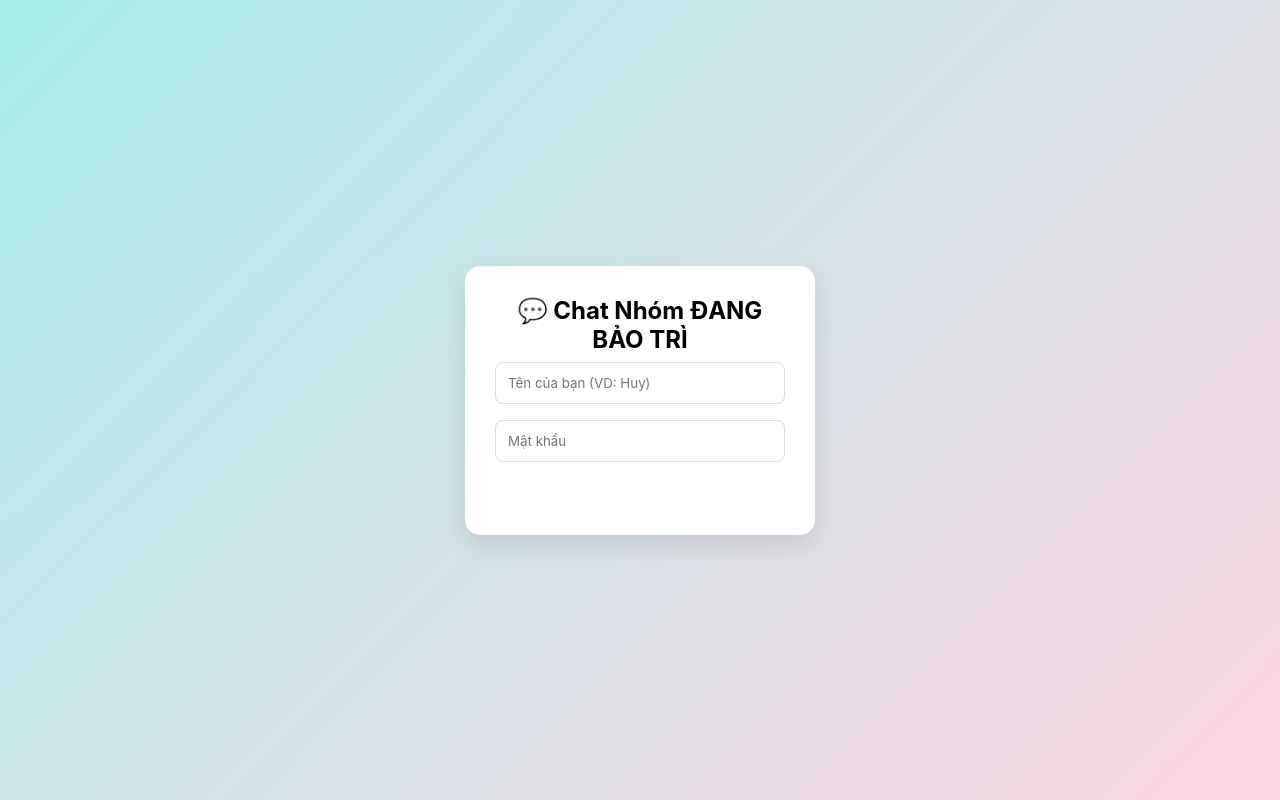
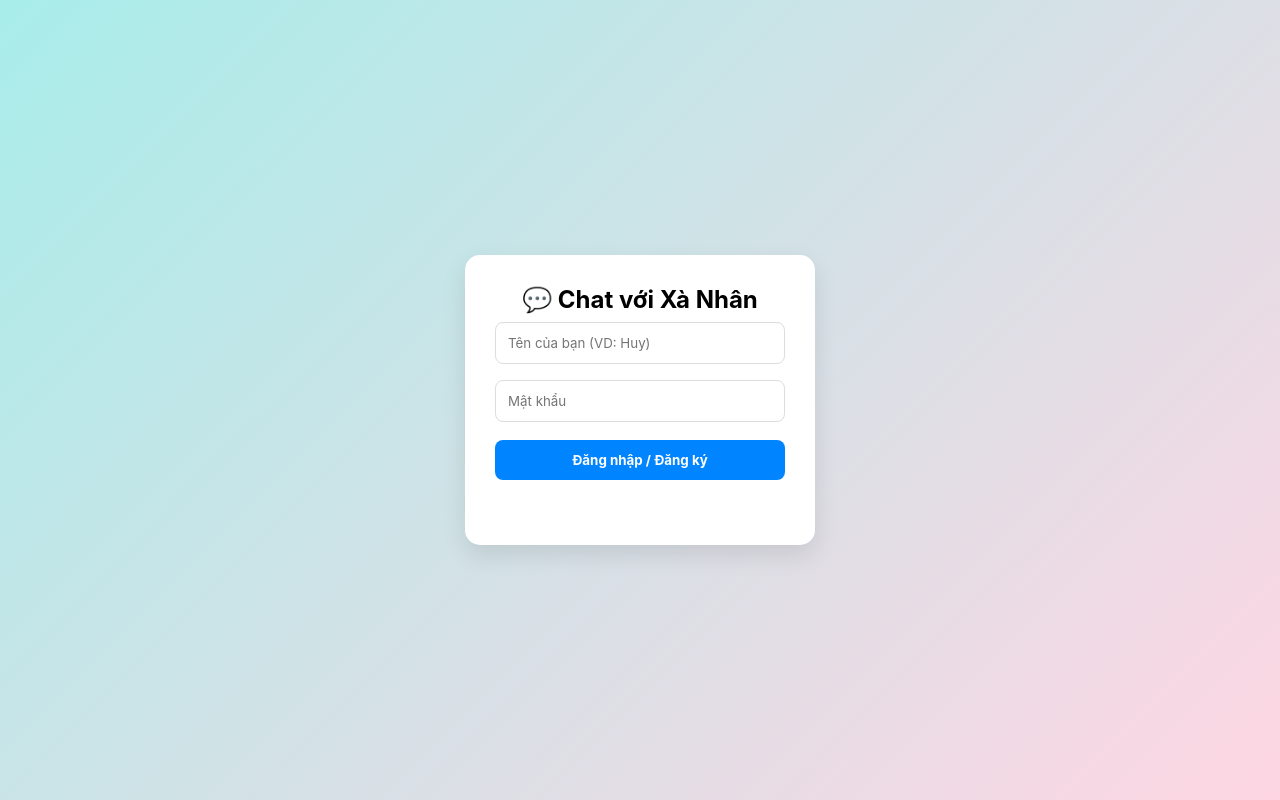
Before and after one commit to thanhvanhoccode/ChatWithMe, a plain HTML site: page index.html in a window 1280 px wide. Drawn offline with Linux system fonts and the light colour scheme.

```diff
--- a/index.html
+++ b/index.html
@@ -134,9 +134,10 @@
     <!-- 1. MÀN HÌNH ĐĂNG NHẬP -->
     <div id="login-screen">
         <div class="login-box">
-            <h2>💬 Chat Nhóm ĐANG BẢO TRÌ</h2>
+            <h2>💬 Chat với Xà Nhân</h2>
             <input type="text" id="username" placeholder="Tên của bạn (VD: Huy)" autocapitalize="off">
             <input type="password" id="password" placeholder="Mật khẩu">
+            <button onclick="handleLogin()" id="btn-login">Đăng nhập / Đăng ký</button>
             <p id="login-msg" style="color: red; font-size: 13px; margin-top: 15px; min-height: 20px;"></p>
         </div>
     </div>
```
